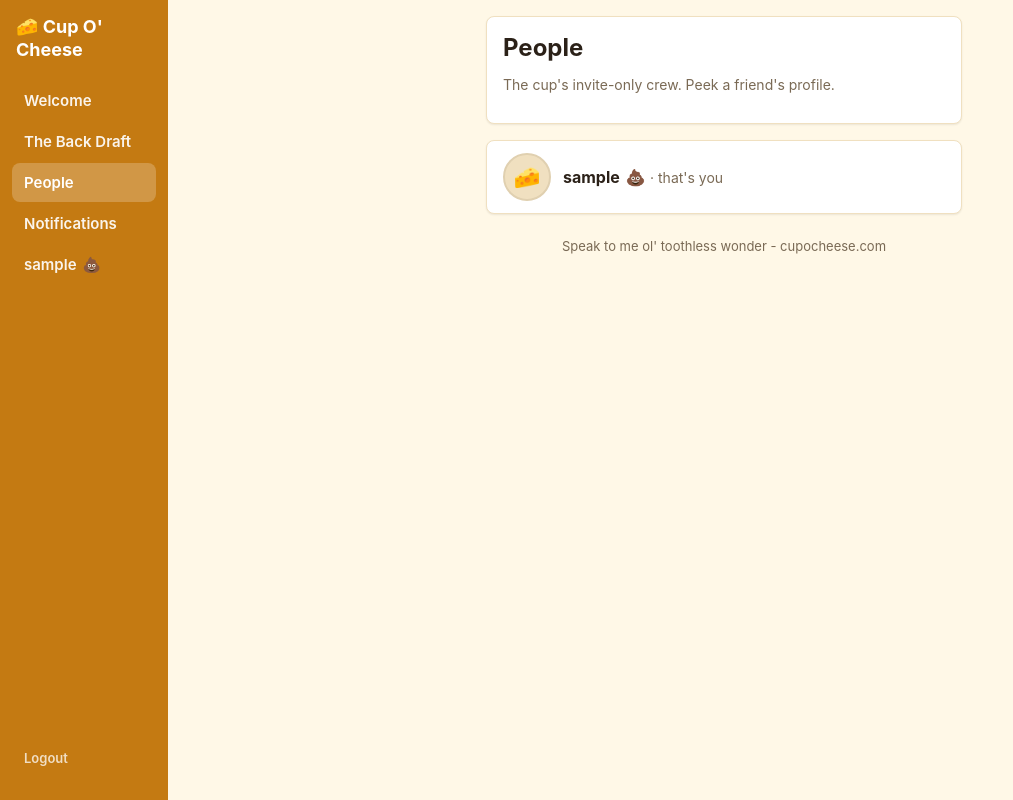
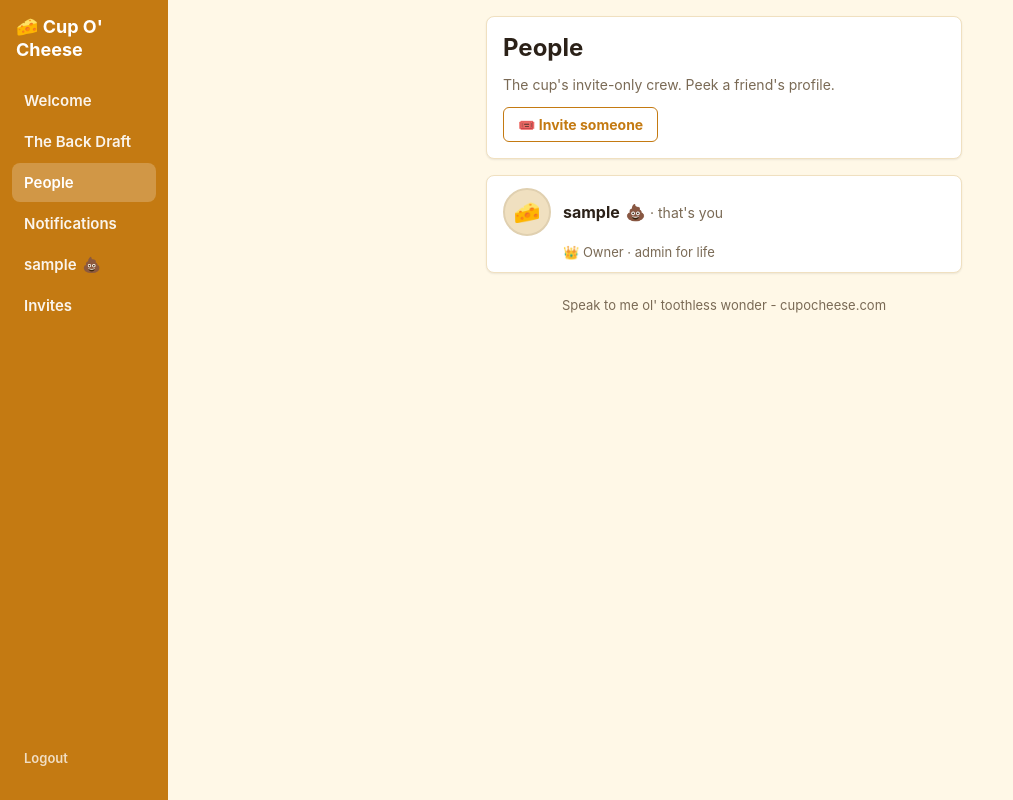
Before and after one commit to jason85alexander-arch/cupocheese, a Flask app: page /people in a window 1280 px wide. Shown: the whole page, without its empty margins (0-1013 px from the left). Run offline with Flask 3, Linux system fonts and the light colour scheme; the visitor is signed in with stand-in values (Sample User, id 1); data comes from the database, SQL or seed files in the repository; data that the repository does not hold is empty.

Commit message:
Admin invites (single-use links, optional email lock, copy/share/mailto, revoke, history) and admin designation controls on People + profiles

```diff
--- a/app.py
+++ b/app.py
@@ -108,7 +108,32 @@ def _inject_admin_badge():
         if uname and uname in _admin_name_set():
             return Markup(' <span class="admin-badge" title="Admin" aria-label="Admin">💩</span>')
         return ""
-    return {"admin_badge": admin_badge}
+    return {"admin_badge": admin_badge, "viewer_is_admin": _viewer_is_admin}
+
+
+def _viewer_is_admin():
+    """Is the signed-in viewer an admin? (fresh from DB each request)"""
+    cached = getattr(g, "_viewer_admin", None)
+    if cached is not None:
+        return cached
+    val = False
+    uid = session.get("user_id")
+    if uid:
+        try:
+            db = get_db()
+            row = db.execute("SELECT * FROM users WHERE id = ?", (uid,)).fetchone()
+            db.close()
+            val = is_admin_user(row)
+        except sqlite3.Error:
+            val = False
+    g._viewer_admin = val
+    return val
+
+
+def owner_user_id(db):
+    """The site owner = the first account ever created (lowest id). Can't be demoted."""
+    row = db.execute("SELECT id FROM users ORDER BY id ASC LIMIT 1").fetchone()
+    return row["id"] if row else None
 
 
 def can_delete_post(viewer, post_user_id):
@@ -240,6 +265,20 @@ def init_db():
                 user_id INTEGER,
                 reaction_count INTEGER,
                 created_at TEXT
+            )
+        """)
+        # Admin-issued, single-use invites.
+        db.execute("""
+            CREATE TABLE IF NOT EXISTS invites (
+                id INTEGER PRIMARY KEY AUTOINCREMENT,
+                code TEXT UNIQUE NOT NULL,
+                email TEXT,
+                created_by INTEGER,
+                created_at TEXT,
+                used_by INTEGER,
+                used_at TEXT,
+                revoked_by INTEGER,
+                revoked_at TEXT
             )
         """)
         db.commit()  # schema ready
@@ -639,54 +678,121 @@ def index():
         post_max=POST_MAX_CHARS,
     )
 
-# Only you can create an account for now. Change this env var to rotate the invite.
+# Bootstrap code: only works while the site has zero accounts (creates the owner/admin).
+# After that, new members need a single-use invite from an admin (see /invites).
 INVITE_CODE = os.environ.get("CUPOCHEESE_INVITE", "owner-only-cupocheese")
+
+
+def load_invite(db, code):
+    """Return the invite row if it exists (any state), else None."""
+    code = (code or "").strip()
+    if not code:
+        return None
+    return db.execute("SELECT * FROM invites WHERE code = ?", (code,)).fetchone()
+
+
+def invite_status(row):
+    if not row:
+        return "invalid"
+    if row["revoked_at"]:
+        return "revoked"
+    if row["used_at"]:
+        return "used"
+    return "pending"
+
+
+INVITE_BAD_MSG = {
+    "invalid": "That invite code doesn't smell right. Ask an admin for a fresh one.",
+    "used": "That invite has already been used. Ask an admin for a fresh one.",
+    "revoked": "That invite was revoked. Ask an admin for a fresh one.",
+}
+
+
+@app.route("/join/<code>")
+def join(code):
+    return redirect(url_for("register", invite=code))
+
 
 @app.route("/register", methods=["GET", "POST"])
 def register():
+    db = get_db()
     if request.method == "POST":
-        username = request.form["username"].strip()
+        username = request.form.get("username", "").strip()
         email = request.form.get("email", "").strip().lower()
-        password = request.form["password"]
+        password = request.form.get("password", "")
         password_confirm = request.form.get("password_confirm", "")
         invite = request.form.get("invite", "").strip()
-        if invite != INVITE_CODE:
-            flash("Signups are closed. You need an invite.")
-            return redirect(url_for("register"))
+        back = url_for("register", invite=invite) if invite else url_for("register")
+        user_count = db.execute("SELECT COUNT(*) AS n FROM users").fetchone()["n"]
+        inv = None
+        bootstrap = False
+        if user_count == 0 and invite == INVITE_CODE:
+            bootstrap = True  # very first account = owner/admin
+        else:
+            inv = load_invite(db, invite)
+            st = invite_status(inv)
+            if st != "pending":
+                flash(INVITE_BAD_MSG.get(st) if invite else "Signups are invite-only. You need an invite.")
+                return redirect(back)
         if not username or not email or not password:
             flash("Username, email, and password required")
-            return redirect(url_for("register"))
+            return redirect(back)
         if "@" not in email or "." not in email.split("@")[-1]:
             flash("Enter a valid email address")
-            return redirect(url_for("register"))
+            return redirect(back)
+        if inv is not None and inv["email"] and inv["email"].strip().lower() != email:
+            flash("This invite is for a different email address. Use the email it was sent to.")
+            return redirect(back)
         if password != password_confirm:
             flash("Passwords must match")
-            return redirect(url_for("register"))
-        db = get_db()
-        # First account only: if any users exist, block further signups even with the invite
-        existing = db.execute("SELECT COUNT(*) AS n FROM users").fetchone()["n"]
-        if existing >= 1:
-            flash("Signups are closed. Owner account already exists.")
-            return redirect(url_for("login"))
+            return redirect(back)
+        if db.execute("SELECT 1 FROM users WHERE lower(username) = lower(?)", (username,)).fetchone():
+            flash("Username already taken")
+            return redirect(back)
+        if db.execute("SELECT 1 FROM users WHERE lower(email) = lower(?)", (email,)).fetchone():
+            flash("Email already registered")
+            return redirect(back)
+        now = datetime.utcnow().isoformat()
         try:
-            # First account is the site owner / admin
-            db.execute(
+            cur = db.execute(
                 "INSERT INTO users (username, email, password_hash, created_at, is_admin) VALUES (?, ?, ?, ?, ?)",
-                (username, email, generate_password_hash(password), datetime.utcnow().isoformat(), 1)
+                (username, email, generate_password_hash(password), now, 1 if bootstrap else 0)
             )
+            new_id = cur.lastrowid
+            if inv is not None:
+                claimed = db.execute(
+                    "UPDATE invites SET used_by = ?, used_at = ? WHERE id = ? AND used_at IS NULL AND revoked_at IS NULL",
+                    (new_id, now, inv["id"]),
+                ).rowcount
+                if claimed != 1:
+                    db.rollback()
+                    flash(INVITE_BAD_MSG["used"])
+                    return redirect(back)
             db.commit()
-            new_user = db.execute("SELECT id, username FROM users WHERE username = ?", (username,)).fetchone()
-            session.clear()
-            session["user_id"] = new_user["id"]
-            session["username"] = new_user["username"]
-            flash("Account Created! Hike a leg and come on in!")
-            return redirect(url_for("welcome"))
         except sqlite3.IntegrityError as e:
+            db.rollback()
             if "email" in str(e).lower():
                 flash("Email already registered")
             else:
                 flash("Username already taken")
-    return render_template("register.html")
+            return redirect(back)
+        session.clear()
+        session["user_id"] = new_id
+        session["username"] = username
+        flash("Account Created! Hike a leg and come on in!")
+        return redirect(url_for("welcome"))
+    code = request.args.get("invite", "").strip()
+    inv = load_invite(db, code) if code else None
+    status = invite_status(inv) if code else None
+    if code and status != "pending" and code == INVITE_CODE:
+        status = None  # bootstrap code: don't advertise it as bad
+    return render_template(
+        "register.html",
+        invite_code=code,
+        invite_status=status,
+        invite_email=(inv["email"] if inv is not None and status == "pending" else "") or "",
+        invite_bad_msg=INVITE_BAD_MSG.get(status) if status and status != "pending" else None,
+    )
 
 @app.route("/login", methods=["GET", "POST"])
 def login():
@@ -995,6 +1101,7 @@ def user_profile(username):
         is_owner=is_owner,
         username=session.get("username"),
         is_admin=viewer_admin,
+        admin=admin_info(db, profile, viewer) if viewer_admin else None,
         squeak_wins=award_count(db, profile["id"]),
     )
 
@@ -1179,18 +1286,22 @@ def people():
         ORDER BY lower(username) ASC
         """
     ).fetchall()
+    viewer_admin = is_admin_user(viewer)
     members = []
     for row in rows:
+        full = db.execute("SELECT * FROM users WHERE id = ?", (row["id"],)).fetchone()
         members.append({
             "id": row["id"],
             "username": row["username"],
             "avatar_path": row["avatar_path"],
             "created_at": row["created_at"],
             "is_you": row["id"] == viewer["id"],
+            "admin": admin_info(db, full, viewer) if viewer_admin else None,
         })
     return render_template(
         "people.html",
         members=members,
+        viewer_admin=viewer_admin,
         username=session.get("username"),
     )
 
@@ -1307,6 +1418,140 @@ def edit_profile():
 
 
 
+# ---- Admin tools: invites + admin designation (admins only) ----
+def require_admin():
+    """Return (viewer, None) for admins, else (None, response)."""
+    viewer = require_user()
+    if not viewer:
+        return None, redirect(url_for("login"))
+    if not is_admin_user(viewer):
+        return None, (render_template("forbidden.html", username=session.get("username")), 403)
+    return viewer, None
+
+
+def _invite_url(code):
+    base = os.environ.get("CUPOCHEESE_PUBLIC_URL", "").rstrip("/") or request.url_root.rstrip("/")
+    # Render terminates TLS at its proxy; make shared links https.
+    if base.startswith("http://") and request.headers.get("X-Forwarded-Proto", "").split(",")[0].strip() == "https":
+        base = "https://" + base[len("http://"):]
+    return base + url_for("join", code=code)
+
+
+@app.route("/invites", methods=["GET", "POST"])
+def invites_page():
+    viewer, resp = require_admin()
+    if resp:
+        return resp
+    db = get_db()
+    new_code = None
+    if request.method == "POST":
+        email = request.form.get("email", "").strip().lower()
+        if email and ("@" not in email or "." not in email.split("@")[-1]):
+            flash("That email doesn't look right. Leave it blank for an open invite.")
+            return redirect(url_for("invites_page"))
+        if email and db.execute("SELECT 1 FROM users WHERE lower(email) = ?", (email,)).fetchone():
+            flash("Somebody with that email is already in the Cup.")
+            return redirect(url_for("invites_page"))
+        code = secrets.token_urlsafe(12)
+        db.execute(
+            "INSERT INTO invites (code, email, created_by, created_at) VALUES (?, ?, ?, ?)",
+            (code, email or None, viewer["id"], datetime.utcnow().isoformat()),
+        )
+        db.commit()
+        flash("Fresh invite baked! 🎟️ Copy the link and send it to your stinky friend.")
+        return redirect(url_for("invites_page", new=code))
+    new_code = request.args.get("new", "").strip() or None
+    rows = db.execute(
+        """
+        SELECT i.*, c.username AS creator_name, u.username AS used_name, r.username AS revoker_name
+        FROM invites i
+        LEFT JOIN users c ON c.id = i.created_by
+        LEFT JOIN users u ON u.id = i.used_by
+        LEFT JOIN users r ON r.id = i.revoked_by
+        ORDER BY i.id DESC
+        """
+    ).fetchall()
+    pending, done = [], []
+    for r in rows:
+        item = dict(r)
+        item["status"] = invite_status(r)
+        item["url"] = _invite_url(r["code"])
+        (pending if item["status"] == "pending" else done).append(item)
+    return render_template(
+        "invites.html",
+        pending=pending,
+        done=done,
+        new_code=new_code,
+        username=session.get("username"),
+    )
+
+
+@app.route("/invites/<int:invite_id>/revoke", methods=["POST"])
+def revoke_invite(invite_id):
+    viewer, resp = require_admin()
+    if resp:
+        return resp
+    db = get_db()
+    n = db.execute(
+        "UPDATE invites SET revoked_by = ?, revoked_at = ? WHERE id = ? AND used_at IS NULL AND revoked_at IS NULL",
+        (viewer["id"], datetime.utcnow().isoformat(), invite_id),
+    ).rowcount
+    db.commit()
+    flash("Invite revoked. That one's been flushed. 🚽" if n else "That invite was already used or revoked.")
+    return redirect(url_for("invites_page"))
+
+
+@app.route("/u/<username>/admin", methods=["POST"])
+def set_admin(username):
+    viewer, resp = require_admin()
+    if resp:
+        return resp
+    db = get_db()
+    target = db.execute("SELECT * FROM users WHERE username = ?", (username,)).fetchone()
+    back = request.form.get("next") or url_for("user_profile", username=username)
+    if not back.startswith("/"):
+        back = url_for("people")
+    if not target:
+        flash("No member by that name.")
+        return redirect(url_for("people"))
+    action = request.form.get("action", "")
+    if action == "grant":
+        db.execute("UPDATE users SET is_admin = 1 WHERE id = ?", (target["id"],))
+        db.commit()
+        flash(f"{target['username']} is now an admin. 💩 Badge earned!")
+    elif action == "revoke":
+        if target["id"] == viewer["id"]:
+            flash("You can't remove your own admin status.")
+        elif target["id"] == owner_user_id(db):
+            flash("The owner's admin status can't be removed.")
+        elif (target["username"] or "").strip().lower() in _admin_usernames():
+            flash(f"{target['username']} is an admin via the CUPOCHEESE_ADMINS setting on Render. Remove them there.")
+        else:
+            db.execute("UPDATE users SET is_admin = 0 WHERE id = ?", (target["id"],))
+            db.commit()
+            flash(f"{target['username']} is no longer an admin.")
+    else:
+        flash("Unknown action.")
+    return redirect(back)
+
+
+def admin_info(db, user_row, viewer):
+    """How a member's admin status is set, for admin-only controls."""
+    env_admin = (user_row["username"] or "").strip().lower() in _admin_usernames()
+    db_admin = int(user_row["is_admin"] or 0) == 1
+    is_owner = user_row["id"] == owner_user_id(db)
+    is_self = viewer is not None and user_row["id"] == viewer["id"]
+    return {
+        "is_admin": env_admin or db_admin,
+        "env_admin": env_admin,
+        "db_admin": db_admin,
+        "is_owner": is_owner,
+        "is_self": is_self,
+        "can_grant": not (env_admin or db_admin),
+        "can_revoke": db_admin and not env_admin and not is_owner and not is_self,
+    }
+
+
 # ---- PWA: manifest, service worker (root scope), offline fallback ----
 THEME_COLOR = "#c47a12"
 BG_COLOR = "#fff8e7"
@@ -1351,6 +1596,23 @@ def offline():
 init_db()
 account_flow.register_routes(app, get_db)
 
+
+def _log_admins():
+    try:
+        db = get_db()
+        names = [r["username"] for r in db.execute(
+            "SELECT username FROM users WHERE COALESCE(is_admin, 0) = 1 ORDER BY id")]
+        owner = db.execute("SELECT username FROM users ORDER BY id LIMIT 1").fetchone()
+        n = db.execute("SELECT COUNT(*) AS n FROM users").fetchone()["n"]
+        db.close()
+        print(f"[cupocheese] users={n} owner={owner['username'] if owner else None} "
+              f"db_admins={names} env_admins={sorted(_admin_usernames())}", flush=True)
+    except Exception as e:  # never block startup
+        print(f"[cupocheese] admin log failed: {e}", flush=True)
+
+
+_log_admins()
+
 if __name__ == "__main__":
     port = int(os.environ.get("PORT", "5000"))
     app.run(host="0.0.0.0", port=port, debug=os.environ.get("FLASK_DEBUG") == "1")
--- /dev/null
+++ b/templates/_admin_toggle.html
@@ -0,0 +1,24 @@
+{# Admin-only control. Expects `a` (admin_info dict), `m.username`, `next_url`. #}
+<div class="admin-toggle">
+    {% if a.is_admin %}
+        {% if a.is_owner %}<span class="admin-lock">👑 Owner · admin for life</span>
+        {% elif a.env_admin %}<span class="admin-lock">🔒 Admin via CUPOCHEESE_ADMINS (change on Render)</span>
+        {% elif a.is_self %}<span class="admin-lock">💩 You're an admin (can't remove yourself)</span>
+        {% endif %}
+        {% if a.can_revoke %}
+        <form method="post" action="{{ url_for('set_admin', username=m.username) }}"
+              data-confirm="Remove admin from {{ m.username }}? They lose the 💩 badge, pinning, deleting, and inviting." onsubmit="return confirm(this.dataset.confirm);">
+            <input type="hidden" name="action" value="revoke">
+            <input type="hidden" name="next" value="{{ next_url }}">
+            <button type="submit" class="btn-secondary btn-danger">Remove admin</button>
+        </form>
+        {% endif %}
+    {% elif a.can_grant %}
+        <form method="post" action="{{ url_for('set_admin', username=m.username) }}"
+              data-confirm="Make {{ m.username }} an admin? They get the 💩 badge and can pin, delete posts, send invites, and make other admins." onsubmit="return confirm(this.dataset.confirm);">
+            <input type="hidden" name="action" value="grant">
+            <input type="hidden" name="next" value="{{ next_url }}">
+            <button type="submit" class="btn-secondary">💩 Make admin</button>
+        </form>
+    {% endif %}
+</div>
--- a/templates/base.html
+++ b/templates/base.html
@@ -253,6 +253,27 @@
         img, audio, video { max-width: 100%; }
         .post-audio { width: 100%; }
         .mobile-top { display: none; }
+        .invite-label { display: block; font-weight: 600; font-size: 14px; margin-bottom: 4px; }
+        .invite-list { list-style: none; margin: 0; padding: 0; }
+        .invite-item { padding: 12px 0; border-top: 1px solid #f0e0c0; }
+        .invite-item:first-child { border-top: none; padding-top: 0; }
+        .invite-item.invite-new { background: #fff6dc; border-radius: 8px; padding: 10px; outline: 2px solid #e0a030; }
+        .invite-head { display: flex; flex-wrap: wrap; gap: 8px; align-items: center; margin-bottom: 4px; }
+        .invite-email { word-break: break-all; }
+        .invite-pill { font-size: 12px; font-weight: 700; border-radius: 999px; padding: 2px 9px; }
+        .invite-pending { background: #fde7b8; color: #8a5208; }
+        .invite-used { background: #dff3d8; color: #2f6b22; }
+        .invite-revoked { background: #f3dede; color: #8a2b2b; }
+        .invite-url { font-size: 13px; padding: 8px 10px; margin: 6px 0 8px; background: #fffaf0; font-family: ui-monospace, Menlo, monospace; }
+        .invite-actions { display: flex; flex-wrap: wrap; gap: 8px; align-items: center; }
+        .invite-actions .btn-secondary, .admin-toggle .btn-secondary { cursor: pointer; }
+        .invite-revoke, .admin-toggle form { margin: 0; display: inline; }
+        .btn-secondary.btn-danger { color: #a33; border-color: #a33; }
+        .btn-secondary.btn-danger:hover { background: #fff0f0; }
+        .invite-ok { background: #fff3d6; border: 1px solid #e0a030; border-radius: 6px; padding: 8px 10px; font-size: 14px; }
+        .admin-toggle { display: flex; flex-wrap: wrap; gap: 8px; align-items: center; justify-content: center; margin-top: 10px; font-size: 13px; }
+        .people-row .admin-toggle { justify-content: flex-start; margin-top: 8px; padding-left: 60px; }
+        .admin-lock { color: #7a6a55; font-size: 13px; }
         @media (max-width: 720px) {
             html, body { overflow-x: hidden; }
             .app-shell { display: block; min-height: 100vh; }
@@ -270,6 +291,8 @@
                 box-shadow: 0 -2px 10px rgba(0,0,0,.15); z-index: 100;
             }
             .sidebar .logo, .sidebar-nav .nav-spacer, .sidebar-nav .nav-label { display: none; }
+            .sidebar-nav a.nav-desktop-only { display: none; }
+            .people-row .admin-toggle { padding-left: 0; }
             .sidebar-nav { flex-direction: row; gap: 2px; }
             .sidebar-nav a, .sidebar-nav .nav-muted {
                 flex: 1 1 0; min-width: 0; min-height: 56px;
@@ -347,6 +370,9 @@ window.CocClip = (function () {
                 <a href="{{ url_for('people') }}" class="{% if ep == 'people' %}nav-active{% endif %}"{% if ep == 'people' %} aria-current="page"{% endif %}><span class="nav-ico" aria-hidden="true">👥</span><span class="nav-label">People</span><span class="nav-short" aria-hidden="true">People</span></a>
                 <a href="{{ url_for('notifications_page') }}" class="nav-notif{% if ep == 'notifications_page' %} nav-active{% endif %}"{% if ep == 'notifications_page' %} aria-current="page"{% endif %} aria-label="Notifications{% if unread_notifications %} ({{ unread_notifications }} unread){% endif %}"><span class="nav-ico" aria-hidden="true">🔔{% if unread_notifications %}<span class="notif-badge notif-badge-ico">{{ unread_notifications if unread_notifications < 100 else '99+' }}</span>{% endif %}</span><span class="nav-label">Notifications{% if unread_notifications %} <span class="notif-badge">{{ unread_notifications if unread_notifications < 100 else '99+' }}</span>{% endif %}</span><span class="nav-short" aria-hidden="true">Alerts</span></a>
                 <a href="{{ url_for('me') }}" class="{% if on_own_profile %}nav-active{% endif %}"{% if on_own_profile %} aria-current="page"{% endif %}><span class="nav-ico" aria-hidden="true">🧀</span><span class="nav-label">{{ session.username }}{{ admin_badge(session.username) }}</span><span class="nav-short" aria-hidden="true">Me</span></a>
+                {% if viewer_is_admin() %}
+                <a href="{{ url_for('invites_page') }}" class="nav-desktop-only{% if ep == 'invites_page' %} nav-active{% endif %}"{% if ep == 'invites_page' %} aria-current="page"{% endif %}><span class="nav-ico" aria-hidden="true">🎟️</span><span class="nav-label">Invites</span><span class="nav-short" aria-hidden="true">Invites</span></a>
+                {% endif %}
                 <div class="nav-spacer" aria-hidden="true"></div>
                 <a class="nav-muted" href="{{ url_for('logout') }}"><span class="nav-ico" aria-hidden="true">🚪</span><span class="nav-label">Logout</span><span class="nav-short" aria-hidden="true">Logout</span></a>
             {% else %}
--- a/templates/people.html
+++ b/templates/people.html
@@ -4,6 +4,9 @@
 <div class="card">
     <h1 class="profile-name" style="margin-top:0">People</h1>
     <p class="muted">The cup's invite-only crew. Peek a friend's profile.</p>
+    {% if viewer_admin %}
+    <a class="btn-secondary" href="{{ url_for('invites_page') }}">🎟️ Invite someone</a>
+    {% endif %}
 </div>
 
 {% if members %}
@@ -22,6 +25,7 @@
             {% endif %}
         </div>
     </a>
+    {% if m.admin %}{% set a = m.admin %}{% set next_url = url_for('people') %}{% include "_admin_toggle.html" %}{% endif %}
 </div>
 {% endfor %}
 {% else %}
--- a/templates/profile.html
+++ b/templates/profile.html
@@ -16,6 +16,7 @@
             {% if is_owner %}
             <a class="btn-secondary" href="{{ url_for('edit_profile') }}">Edit profile</a>
             {% endif %}
+            {% if admin %}{% set a = admin %}{% set m = {'username': profile.username} %}{% set next_url = url_for('user_profile', username=profile.username) %}{% include "_admin_toggle.html" %}{% endif %}
         </div>
     </div>
 </div>
```
Also changed, not shown: templates/forbidden.html (added, +9 -0 lines), templates/invites.html (added, +98 -0 lines), templates/register.html (+17 -3 lines).
